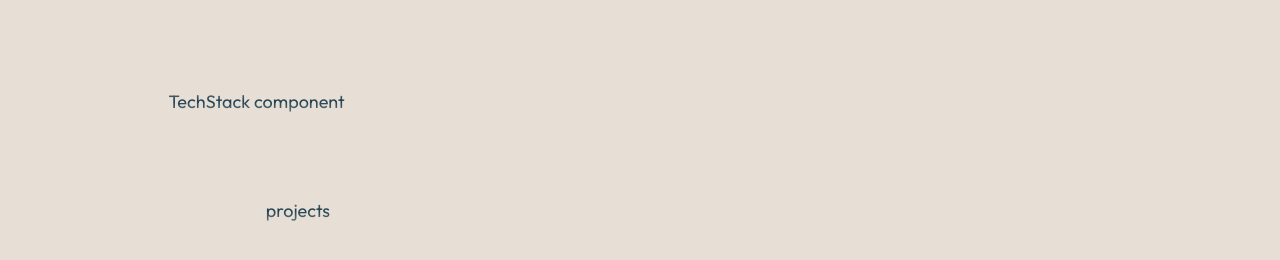
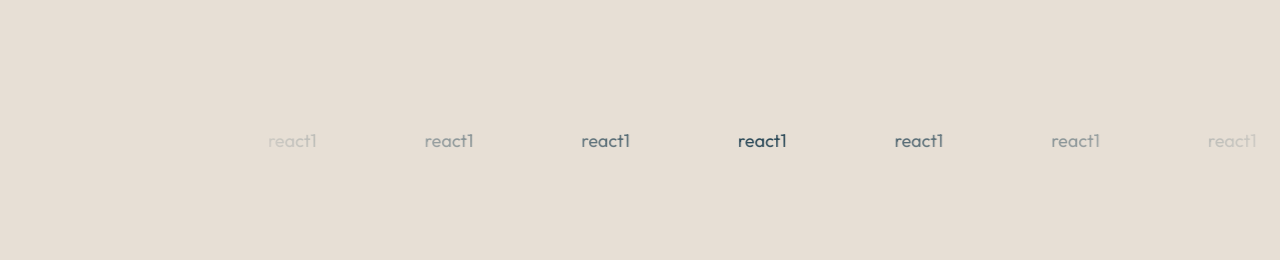
Before and after one commit to karin-zohar/Personal-Website, a React (Vite) app in the folder apps/client/: page / in a window 1280 px wide. Shown: the part 540-800 px from the top of the page. Built offline with nearby package versions, Linux system fonts and the light colour scheme.

Commit message:
feat: create tech stack animation

```diff
--- a/apps/client/src/assets/style/basics/_animations.css
+++ b/apps/client/src/assets/style/basics/_animations.css
@@ -22,3 +22,12 @@
     transform: translateX(0);
   }
 }
+
+@keyframes scroll {
+  0% {
+    transform: translateX(0%);
+  }
+  100% {
+    transform: translateX(-50%);
+  }
+}
--- a/apps/client/src/components/Header/components/Hero/Hero.tsx
+++ b/apps/client/src/components/Header/components/Hero/Hero.tsx
@@ -2,8 +2,8 @@ import React from "react";
 import useStore from "@/store/store";
 import { Flex, Typography } from "antd";
 import SocialLinks from "@/components/SocialLinks/SocialLinks";
+import { default as HeroImage } from "@/assets/img/hero-karin.jpg";
 import "./hero.style.css";
-import { default as HeroImage } from "@/assets/img/hero-karin.jpg";
 
 const Hero = () => {
   const { getLocalizedText } = useStore();
--- a/apps/client/src/components/TechStack/TechStack.tsx
+++ b/apps/client/src/components/TechStack/TechStack.tsx
@@ -1,12 +1,57 @@
-import React, { FC } from "react";
+import React from "react";
 import "./tech-stack.style.css";
+import TechStackItem from "./components/TechStackItem";
+import { Flex } from "antd";
 
-type TechStackProps = {
-  // props here
-};
-
-const TechStack: FC<TechStackProps> = ({}) => {
-  return <div className="techStack">TechStack component</div>;
+const TechStack = () => {
+  return (
+    <div className="tech-stack">
+      <Flex className="tech-stack-items-container" gap={"6rem"}>
+        <TechStackItem name={"react1"} />
+        <TechStackItem name={"react1"} />
+        <TechStackItem name={"react1"} />
+        <TechStackItem name={"react1"} />
+        <TechStackItem name={"react1"} />
+        <TechStackItem name={"react1"} />
+        <TechStackItem name={"react1"} />
+        <TechStackItem name={"react1"} />
+        <TechStackItem name={"react1"} />
+        <TechStackItem name={"react1"} />
+        <TechStackItem name={"react1"} />
+        <TechStackItem name={"react1"} />
+        <TechStackItem name={"react1"} />
+        <TechStackItem name={"react1"} />
+        <TechStackItem name={"react1"} />
+        <TechStackItem name={"react1"} />
+        <TechStackItem name={"react1"} />
+        <TechStackItem name={"react1"} />
+        <TechStackItem name={"react1"} />
+        <TechStackItem name={"react1"} />
+        <TechStackItem name={"react1"} />
+        <TechStackItem name={"react1"} />
+        <TechStackItem name={"react1"} />
+        <TechStackItem name={"react1"} />
+        <TechStackItem name={"react1"} />
+        <TechStackItem name={"react1"} />
+        <TechStackItem name={"react1"} />
+        <TechStackItem name={"react1"} />
+        <TechStackItem name={"react1"} />
+        <TechStackItem name={"react1"} />
+        <TechStackItem name={"react1"} />
+        <TechStackItem name={"react1"} />
+        <TechStackItem name={"react1"} />
+        <TechStackItem name={"react1"} />
+        <TechStackItem name={"react1"} />
+        <TechStackItem name={"react1"} />
+        <TechStackItem name={"react1"} />
+        <TechStackItem name={"react1"} />
+        <TechStackItem name={"react1"} />
+        <TechStackItem name={"react1"} />
+        <TechStackItem name={"react1"} />
+        <TechStackItem name={"react1"} />
+      </Flex>
+    </div>
+  );
 };
 
 export default TechStack;
--- a/apps/client/src/components/TechStack/components/TechStackItem.tsx
+++ b/apps/client/src/components/TechStack/components/TechStackItem.tsx
@@ -5,7 +5,11 @@ type TechStackItemProps = {
 };
 
 const TechStackItem: FC<TechStackItemProps> = ({ name }) => {
-  return <div>{name}</div>;
+  return (
+    <div className="tech-stack-item">
+      <div className="tech-stack-item-inner">{name}</div>
+    </div>
+  );
 };
 
 export default TechStackItem;
--- a/apps/client/src/components/TechStack/tech-stack.style.css
+++ b/apps/client/src/components/TechStack/tech-stack.style.css
@@ -1,2 +1,28 @@
 .tech-stack {
+  width: 100%;
+  height: 100px;
+  overflow: hidden;
+  mask-image: linear-gradient(
+    to left,
+    transparent 0%,
+    black 50%,
+    transparent 100%
+  );
+
+  .tech-stack-items-container {
+    width: fit-content;
+    height: 100%;
+    animation: scroll 40s linear infinite;
+    align-items: center;
+    padding-inline: 4rem;
+    > * {
+      &:last-child {
+        background-color: hotpink;
+      }
+
+      &:first-child {
+        background-color: lime;
+      }
+    }
+  }
 }
```
